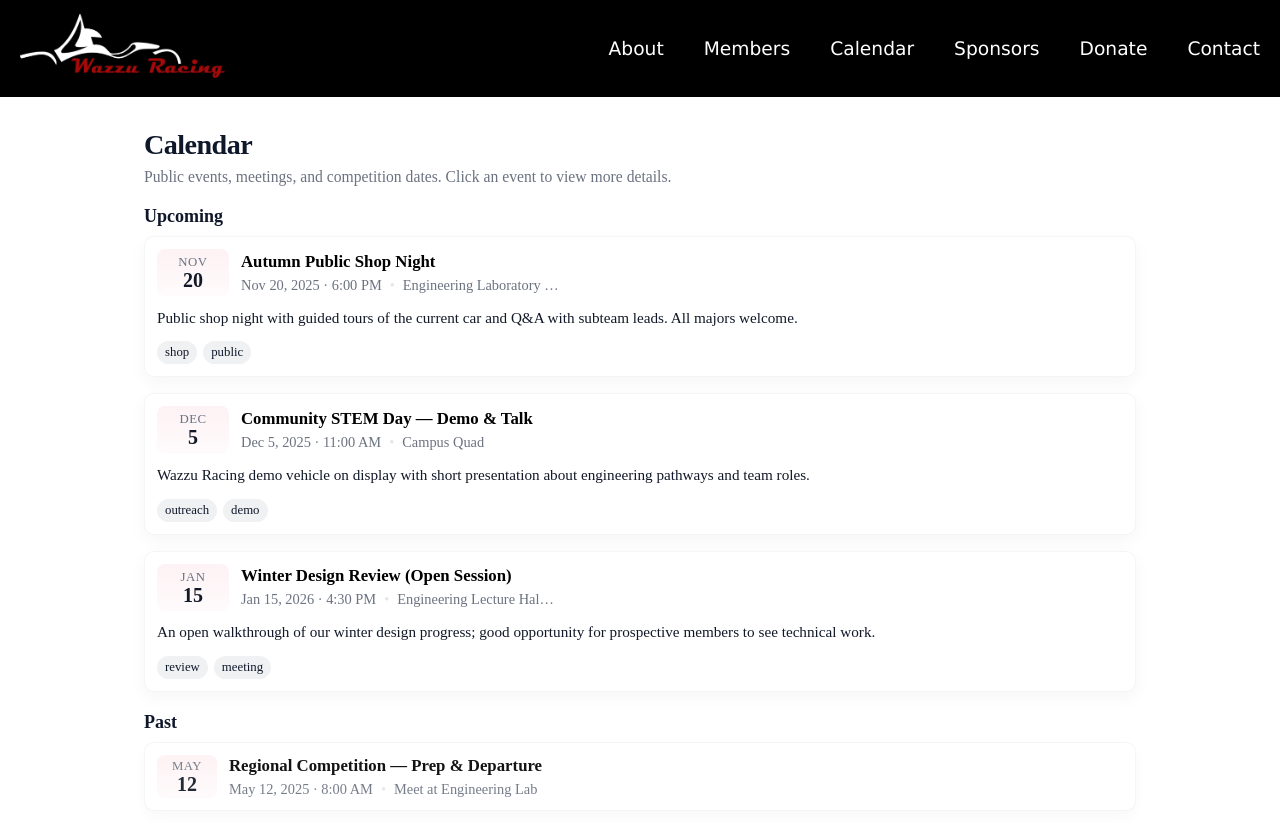
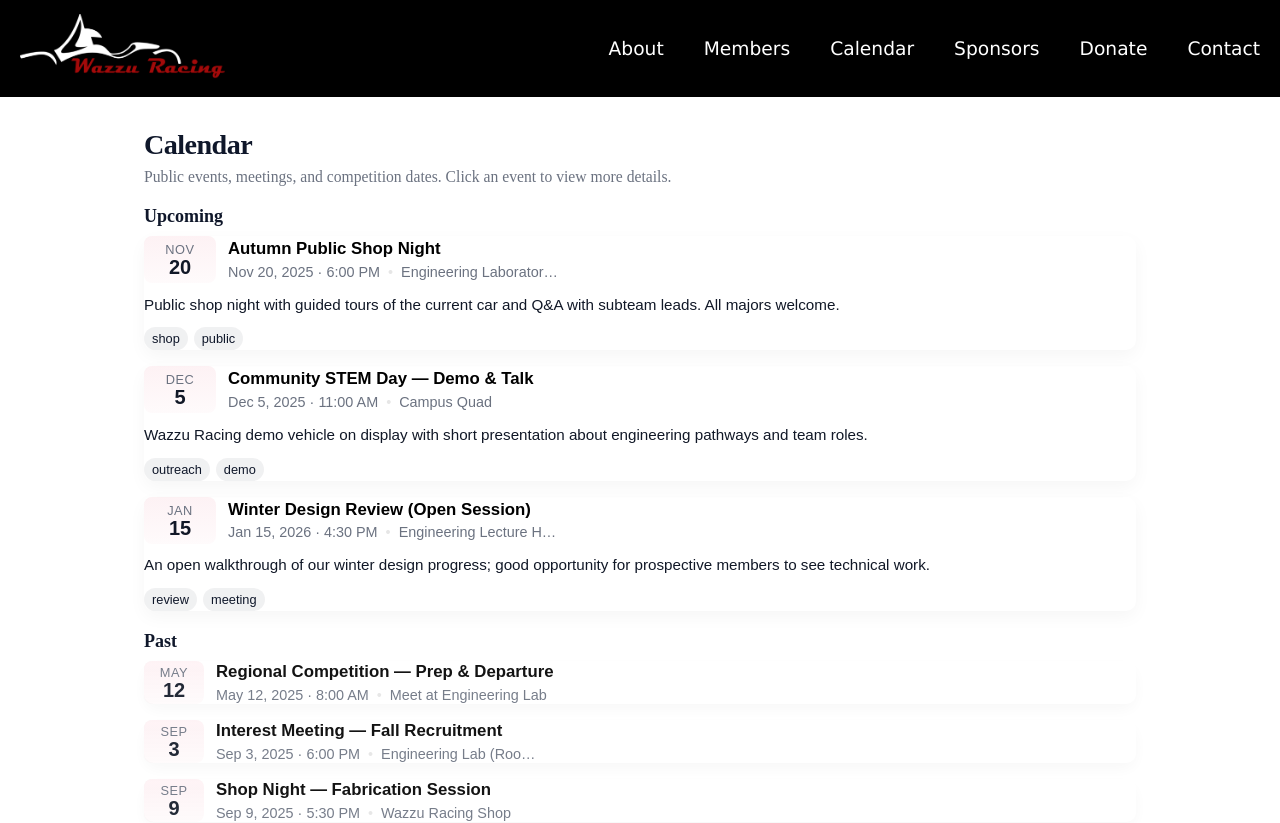
Before and after one commit to wazzu-racing/website, a SvelteKit app: page /calendar in a window 1280 px wide. Shown: the top 823 px of the page. Built offline with nearby package versions, Linux system fonts and the light colour scheme.

Commit message:
Fix some of the svelte errors.

```diff
--- a/src/routes/calendar/+page.svelte
+++ b/src/routes/calendar/+page.svelte
@@ -1,7 +1,11 @@
 <script>
+	// @ts-nocheck
+	// Removed invalid import from Svelte runtime.
+	// All DOM access is guarded so this file is safe for SSR.
+
 	// Canonical events list — edit this array to add/update events shown on the public calendar.
 	// Each event has: id, title, date (ISO YYYY-MM-DD), time (HH:MM 24h optional), location, description, optional url, tags
-	export let calendarEvents = [
+	let calendarEvents = [
 		{
 			id: 'e1',
 			title: 'Interest Meeting — Fall Recruitment',
@@ -41,7 +45,7 @@
 			location: 'Meet at Engineering Lab',
 			description:
 				'Final packing and caravan to the regional competition. All present-day team members are expected to attend.',
-			url: '',
+			url: null,
 			tags: ['competition']
 		},
 		{
@@ -84,8 +88,9 @@
 			return a.date.localeCompare(b.date);
 		})
 		.map((e) => {
-			// attach a Date object for convenience
-			return { ...e, dateObj: new Date(e.date + (e.time ? 'T' + e.time : 'T00:00')) };
+			// attach a Date object for convenience (use local timezone)
+			const iso = e.date + (e.time ? 'T' + e.time : 'T00:00');
+			return { ...e, dateObj: new Date(iso) };
 		});
 
 	// Utility: user-facing date formatting
@@ -95,12 +100,15 @@
 		return d.toLocaleDateString(undefined, opts);
 	};
 
+	// Format HH:MM 24h into a localized time string.
 	const formatTime = (t) => {
 		if (!t) return '';
-		// parse HH:MM (24h) into localized time
-		const [hh, mm] = t.split(':').map(Number);
-		const dt = new Date();
-		dt.setHours(hh || 0, mm || 0, 0, 0);
+		const [hhStr, mmStr] = t.split(':');
+		const hh = Number(hhStr) || 0;
+		const mm = Number(mmStr) || 0;
+		// Use today's date and set hours/minutes so toLocaleTimeString formats correctly.
+		// create a date for formatting without mutating a previously-constructed date
+		const dt = new Date(1970, 0, 1, hh, mm, 0, 0);
 		return dt.toLocaleTimeString(undefined, { hour: 'numeric', minute: '2-digit' });
 	};
 
@@ -116,42 +124,67 @@
 	const past = events.filter((e) => e.dateObj < startOfDay(today));
 
 	// Modal state
+	/** @type {any|null} */
 	let selectedEvent = null;
+	/** @type {HTMLElement|null} */
 	let lastFocusedElement = null;
 
 	// Open modal for an event: store previously focused element and then set selectedEvent
+	/**
+	 * @param {any} eventObj
+	 * @param {HTMLElement|null} triggeringElement
+	 */
 	function openModal(eventObj, triggeringElement) {
 		selectedEvent = eventObj;
+		// Guard DOM access for SSR
+		if (typeof document !== 'undefined') {
 			lastFocusedElement = triggeringElement || document.activeElement;
 			// wait for modal to render then focus the close button
+			if (typeof window !== 'undefined') {
 				setTimeout(() => {
 					const closeBtn = document.querySelector('.modal-close');
-			if (closeBtn) closeBtn.focus();
+					if (closeBtn && typeof closeBtn.focus === 'function') closeBtn.focus();
 				});
+			}
 			// prevent page scroll while modal is open
 			document.body.style.overflow = 'hidden';
+		} else {
+			lastFocusedElement = null;
+		}
 	}
 
 	// Close modal and restore focus
 	function closeModal() {
 		selectedEvent = null;
+		// Guard DOM access for SSR
+		if (typeof document !== 'undefined') {
 			if (lastFocusedElement && typeof lastFocusedElement.focus === 'function') {
 				lastFocusedElement.focus();
 			}
 			document.body.style.overflow = '';
 		}
+		lastFocusedElement = null;
+	}
 
 	// Click/keyboard handlers for cards to open modal
+	/**
+	 * @param {KeyboardEvent} e
+	 * @param {any} ev
+	 */
 	function onCardKeydown(e, ev) {
 		// open modal on Enter or Space
-		if (e.key === 'Enter' || e.key === ' ') {
+		if (e.key === 'Enter' || e.key === ' ' || e.key === 'Spacebar') {
 			e.preventDefault();
 			openModal(ev, e.currentTarget);
 		}
 	}
 
 	// Handle Escape and focus trapping while modal open
+	/**
+	 * @param {KeyboardEvent} e
+	 */
 	function handleWindowKeydown(e) {
+		// Only act when a modal is open
 		if (!selectedEvent) return;
 		if (e.key === 'Escape') {
 			e.preventDefault();
@@ -160,6 +193,8 @@
 		}
 		// Simple focus trap: cycle focus within modal
 		if (e.key === 'Tab') {
+			// Guard DOM access for SSR
+			if (typeof document === 'undefined') return;
 			const modal = document.querySelector('.modal-dialog');
 			if (!modal) return;
 			const focusables = modal.querySelectorAll(
@@ -183,6 +218,15 @@
 					first.focus();
 				}
 			}
+		}
+	}
+
+	// Programmatic navigation helper used by CTA buttons. Guards for SSR.
+	function navigateTo(url) {
+		if (!url) return;
+		if (typeof window !== 'undefined') {
+			// Use assign so the back button behaves as expected
+			window.location.assign(url);
 		}
 	}
 </script>
@@ -211,10 +255,9 @@
 		{#if upcoming.length > 0}
 			<div class="events-grid" role="list">
 				{#each upcoming as event (event.id)}
-					<article
-						class="event-card clickable"
-						role="button"
-						tabindex="0"
+					<article role="listitem">
+						<button
+							class="event-button event-card clickable"
 							aria-labelledby={'title-' + event.id}
 							on:click={(e) => openModal(event, e.currentTarget)}
 							on:keydown={(e) => onCardKeydown(e, event)}
@@ -244,14 +287,12 @@
 
 							<footer class="event-footer">
 								<div class="tags">
-								{#each event.tags ?? [] as tag}
+									{#each event.tags ?? [] as tag (tag)}
 										<span class="tag">{tag}</span>
 									{/each}
 								</div>
-							{#if event.url}
-								<a class="cta" href={event.url} rel="noopener">Details</a>
-							{/if}
 							</footer>
+						</button>
 					</article>
 				{/each}
 			</div>
@@ -267,10 +308,9 @@
 		{#if past.length > 0}
 			<div class="events-grid small-cards" role="list">
 				{#each past as event (event.id)}
-					<article
-						class="event-card past clickable"
-						role="button"
-						tabindex="0"
+					<article role="listitem">
+						<button
+							class="event-button event-card past clickable"
 							aria-labelledby={'title-p-' + event.id}
 							on:click={(e) => openModal(event, e.currentTarget)}
 							on:keydown={(e) => onCardKeydown(e, event)}
@@ -293,6 +333,7 @@
 									</div>
 								</div>
 							</div>
+						</button>
 					</article>
 				{/each}
 			</div>
@@ -335,7 +376,7 @@
 
 				{#if selectedEvent.tags && selectedEvent.tags.length}
 					<div class="modal-tags">
-						{#each selectedEvent.tags as t}
+						{#each selectedEvent.tags as t, i (i)}
 							<span class="tag">{t}</span>
 						{/each}
 					</div>
@@ -343,7 +384,9 @@
 
 				{#if selectedEvent.url}
 					<p class="modal-actions">
-						<a class="cta" href={selectedEvent.url} rel="noopener">More details</a>
+						<button type="button" class="cta" on:click={() => navigateTo(selectedEvent.url)}
+							>More details</button
+						>
 					</p>
 				{/if}
 			</div>
@@ -421,13 +464,27 @@
 			box-shadow 160ms ease;
 	}
 
+	.event-button {
+		border: 0;
+		background: transparent;
+		padding: 0;
+		text-align: left;
+		width: 100%;
+		cursor: pointer;
+	}
+	.event-button:focus {
+		outline: 3px solid rgba(225, 29, 72, 0.15);
+		outline-offset: 3px;
+		border-radius: 10px;
+	}
+
 	.clickable {
 		cursor: pointer;
 	}
 
+	/* keep the visual focus styles for non-button elements, but avoid double outlines */
 	.clickable:focus {
-		outline: 3px solid rgba(225, 29, 72, 0.15);
-		outline-offset: 3px;
+		outline: none;
 	}
 
 	.event-card:hover {
```
Lines whose indentation alone changed are shown as unchanged.
